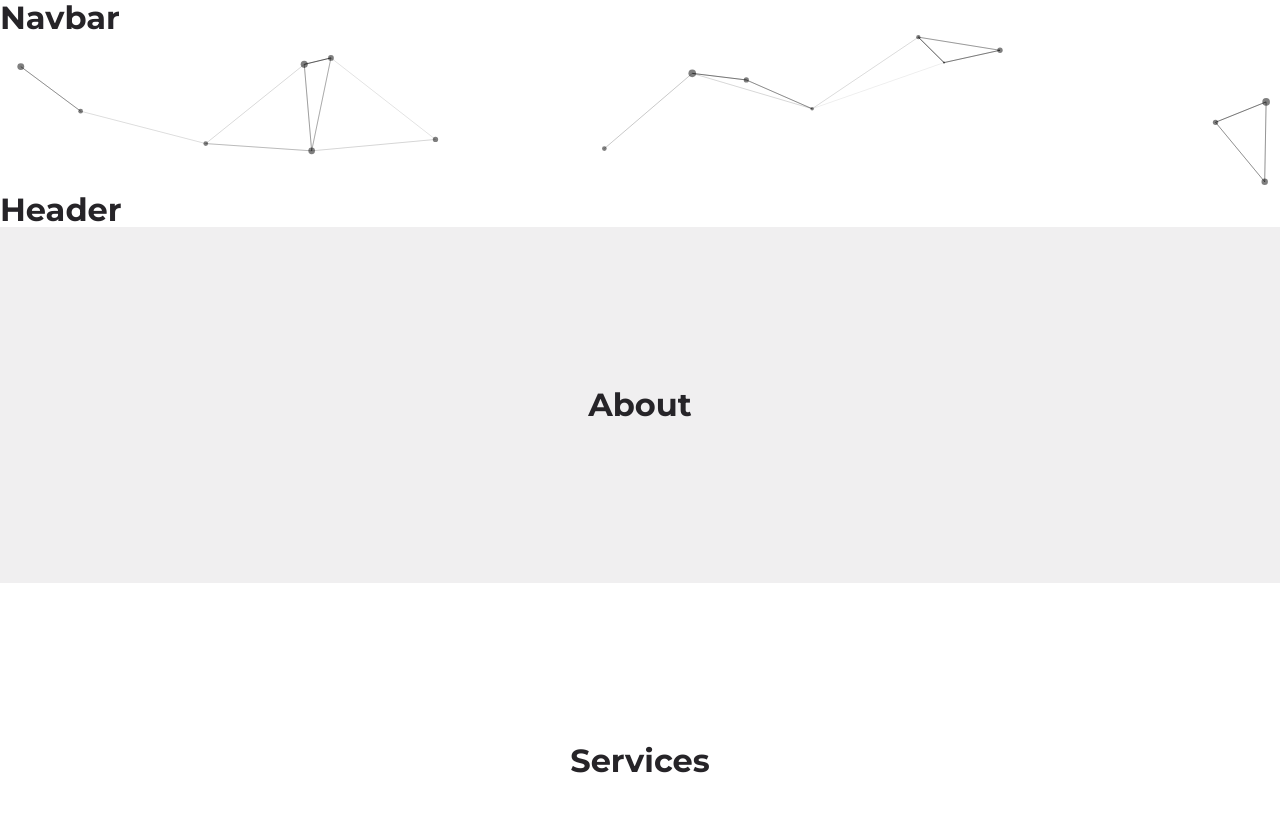
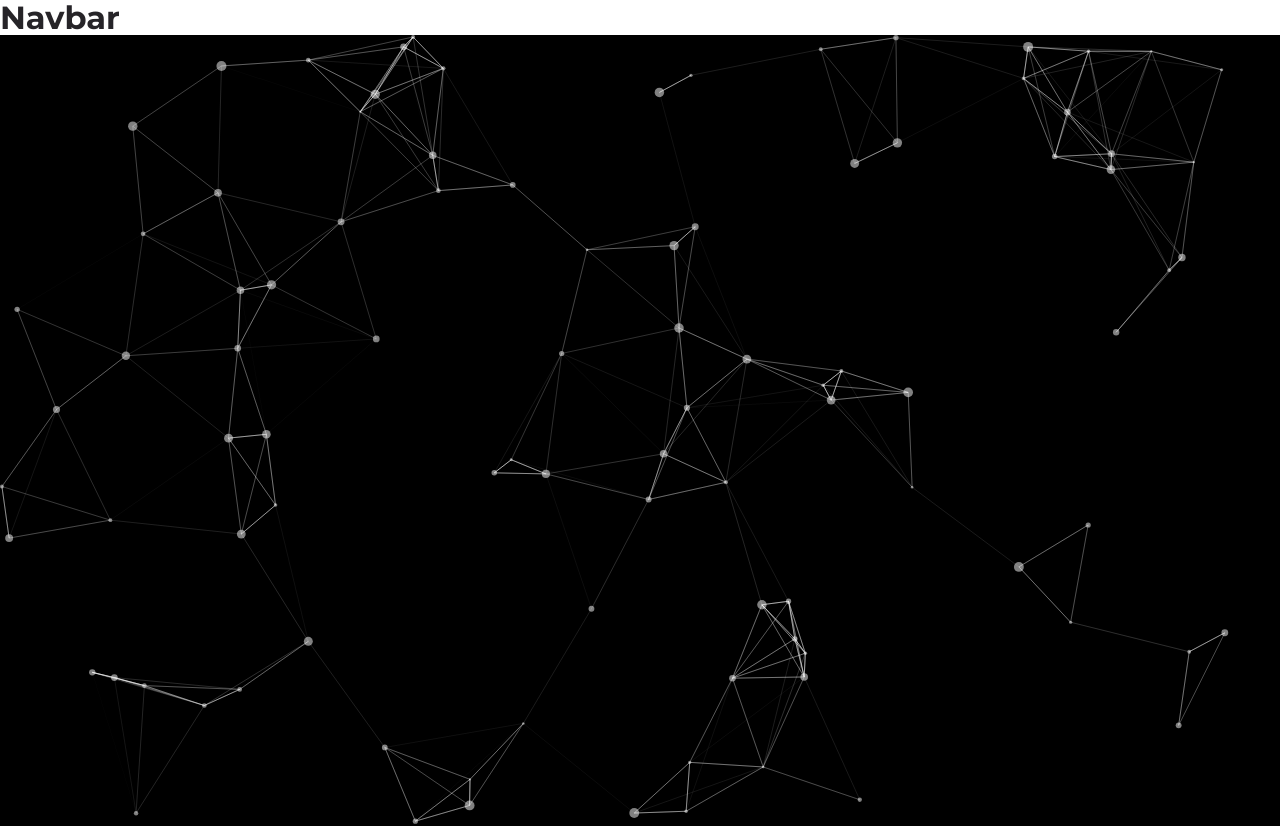
Before and after one commit to ercsssn/personal-website, a React (Create React App) app: page / in a window 1280 px wide. Shown: the top 826 px of the page. Built offline with nearby package versions, Linux system fonts and the light colour scheme.

Commit message:
Configure particles

```diff
--- a/src/sections/hero/particles/Particles.jsx
+++ b/src/sections/hero/particles/Particles.jsx
@@ -24,7 +24,7 @@ const Particle = () => {
         {
             background: {
                 color: {
-                    value: "#fff",
+                    value: "#000",
                 },
             },
             fpsLimit: 120,
@@ -52,17 +52,17 @@ const Particle = () => {
             },
             particles: {
                 color: {
-                    value: "#000",
+                    value: "#fff",
                 },
                 links: {
-                    color: "#000",
+                    color: "#fff",
                     distance: 150,
                     enable: true,
                     opacity: 0.5,
                     width: 1,
                 },
                 collisions: {
-                    enable: true,
+                    enable: false,
                 },
                 move: {
                     directions: "none",
@@ -71,7 +71,7 @@ const Particle = () => {
                         default: "bounce",
                     },
                     random: false,
-                    speed: 6,
+                    speed: 3,
                     straight: false,
                 },
                 number: {
@@ -95,8 +95,10 @@ const Particle = () => {
             fullScreen: {
                 enable: false,
                 zIndex: -1
-             },
-
+            },
+            style: {
+                position: 'absolute',
+            }
         }
     }
     />
```
